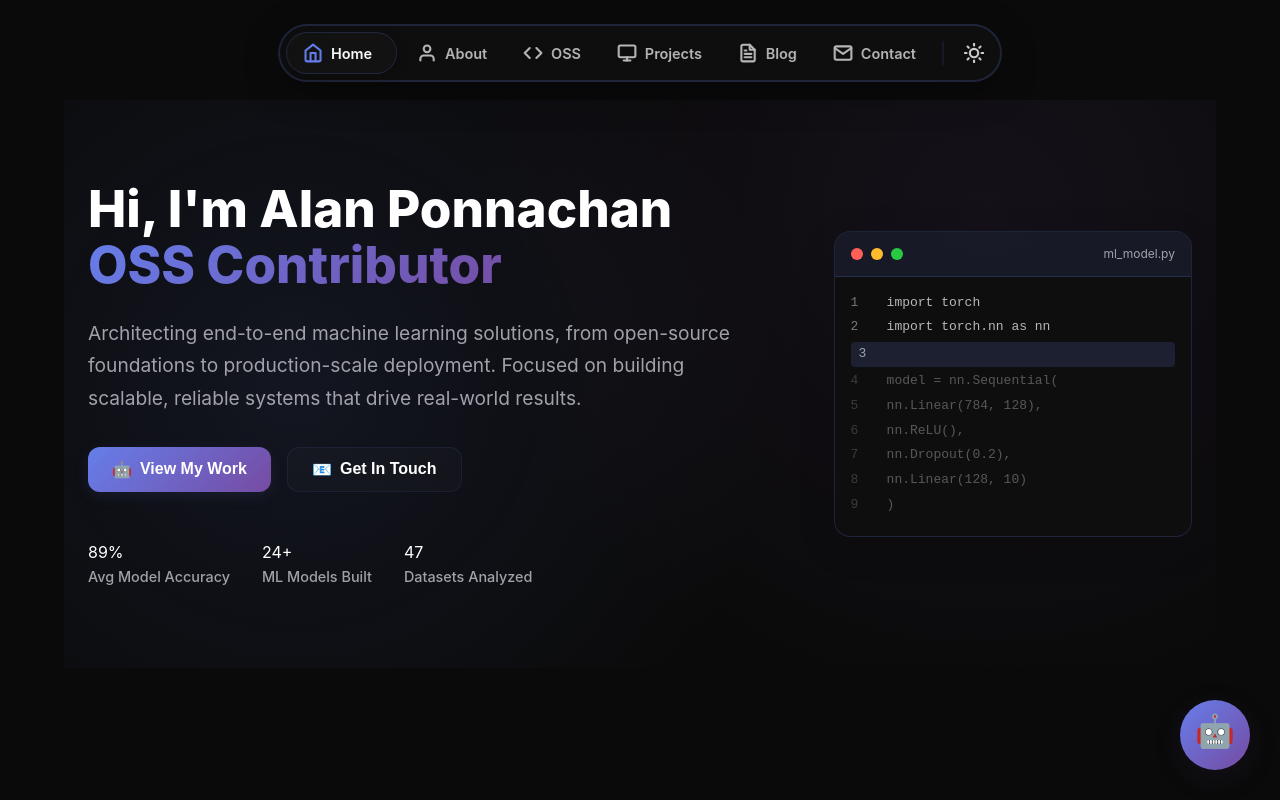
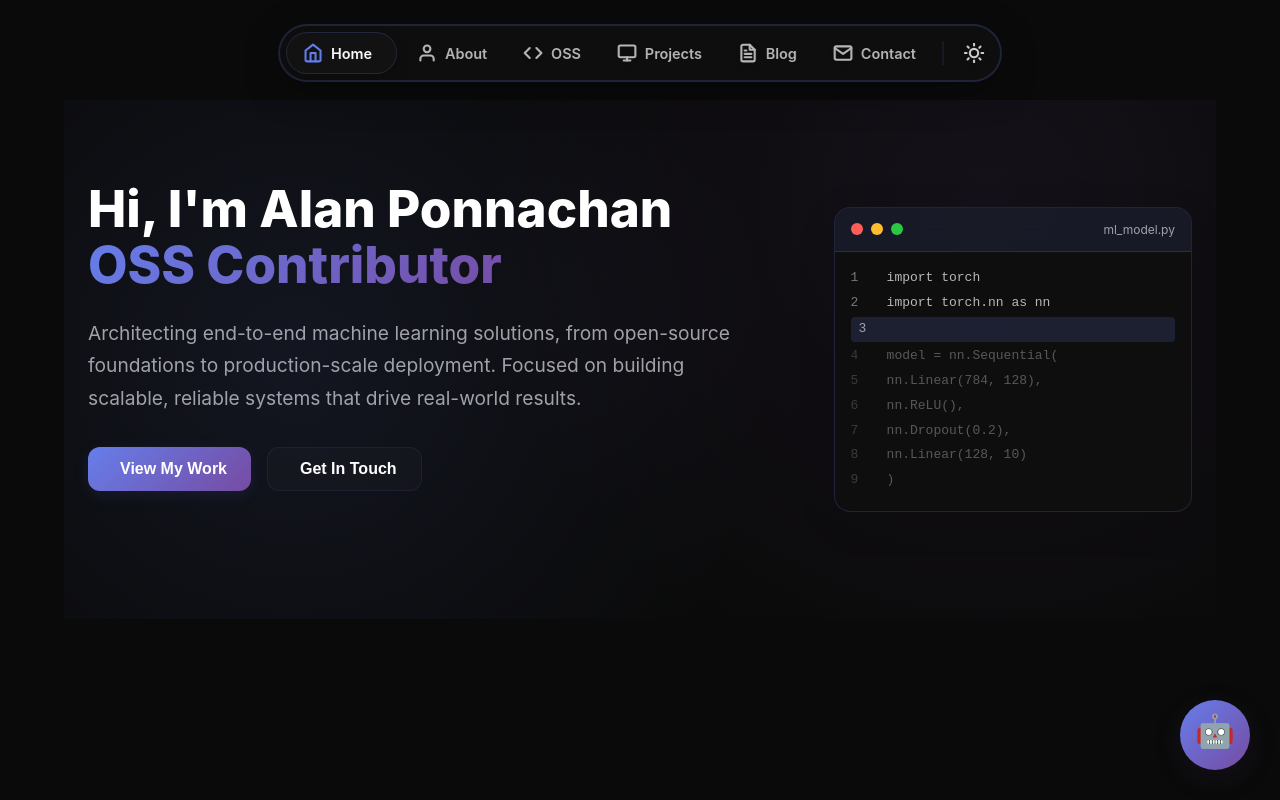
Before and after one commit to AlanPonnachan/AlanPonnachan.github.io, a React (Create React App) app: page / in a window 1280 px wide. Built offline with nearby package versions, Linux system fonts and the light colour scheme.

Commit message:
footer modification

```diff
--- a/src/App.js
+++ b/src/App.js
@@ -102,42 +102,6 @@ const Navigation = ({ activeSection, onNavigate, theme, toggleTheme }) => {
   );
 };
 
-const AnimatedMetrics = () => {
-  const [metrics, setMetrics] = useState({
-    accuracy: 0,
-    models: 0,
-    datasets: 0
-  });
-
-  useEffect(() => {
-    const interval = setInterval(() => {
-      setMetrics(prev => ({
-        accuracy: Math.min(prev.accuracy + 1, 95),
-        models: Math.min(prev.models + 1, 24),
-        datasets: Math.min(prev.datasets + 1, 47)
-      }));
-    }, 50);
-
-    return () => clearInterval(interval);
-  }, []);
-
-  return (
-    <div className="animated-metrics">
-      <div className="metric">
-        <div className="metric-value">{metrics.accuracy}%</div>
-        <div className="metric-label">Avg Model Accuracy</div>
-      </div>
-      <div className="metric">
-        <div className="metric-value">{metrics.models}+</div>
-        <div className="metric-label">ML Models Built</div>
-      </div>
-      <div className="metric">
-        <div className="metric-value">{metrics.datasets}</div>
-        <div className="metric-label">Datasets Analyzed</div>
-      </div>
-    </div>
-  );
-};
 
 const CodeAnimation = () => {
   const [currentLine, setCurrentLine] = useState(0);
@@ -214,13 +178,13 @@ const Hero = () => {
           </p>
           <div className="hero-cta">
             <button className="cta-primary">
-              <span>🤖</span> View My Work
+              <span></span> View My Work
             </button>
             <button className="cta-secondary">
-              <span>📧</span> Get In Touch
+              <span></span> Get In Touch
             </button>
           </div>
-          <AnimatedMetrics />
+          {/* <AnimatedMetrics /> */}
         </div>
         <div className="hero-visual">
           <CodeAnimation />
```
